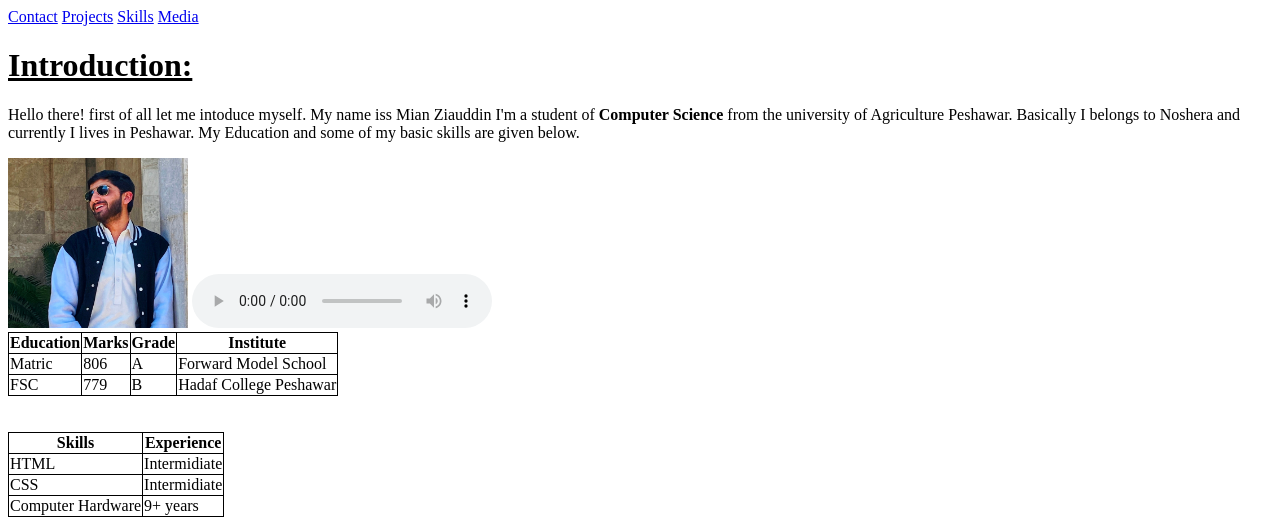
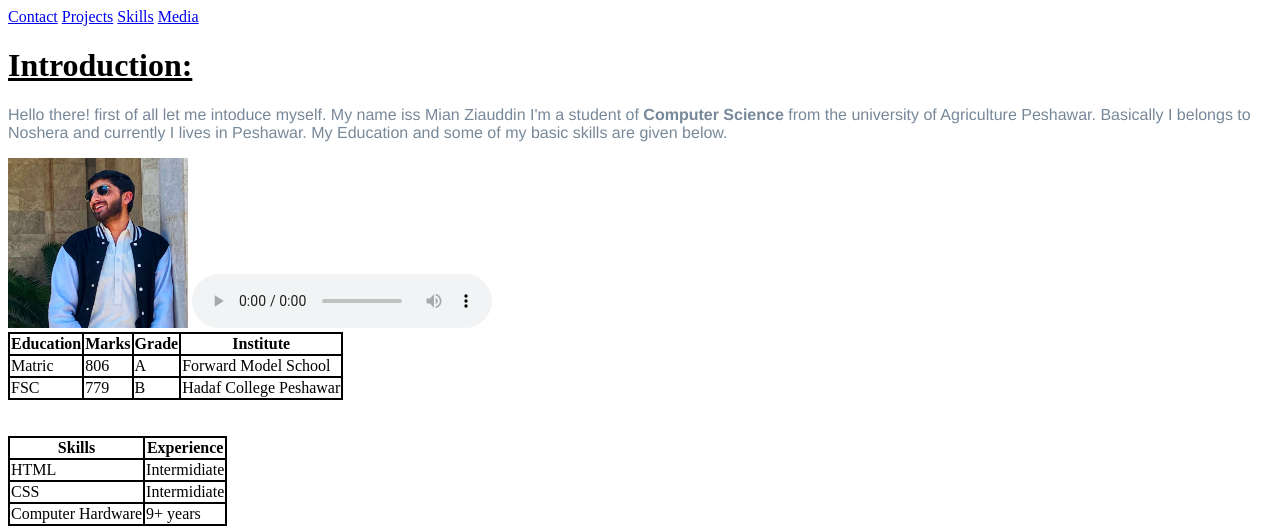
Before and after one commit to MianZiauddin/portfolio, a plain HTML site: page index.html in a window 1280 px wide. Shown: the top 529 px of the page. Drawn offline with Linux system fonts and the light colour scheme.

Commit message:
portfilio update

```diff
--- /dev/null
+++ b/Projects-Page/project.css
@@ -0,0 +1,8 @@
+h1{
+    color: rgb(15, 148, 193);
+    text-size-adjust: 20px;
+}
+
+p{
+    word-spacing: .3em;
+}
--- a/index.html
+++ b/index.html
@@ -4,12 +4,8 @@
     <meta charset="UTF-8">
     <meta name="viewport" content="width=device-width, initial-scale=1.0">
     <title>Portfolio</title>
-    <style>
-        table,tr,td,th{
-            border: 1px solid black;
-            border-collapse: collapse;
-        }
-    </style>
+    <link rel="stylesheet" href="style.css">
+
 </head>
 <body>
     <a href="./Contacts/index.html">Contact</a>
@@ -19,12 +15,12 @@
 
     <h1><ins>Introduction:</ins></h1>
 
-    <p>Hello there! first of all let me intoduce myself. My name iss Mian Ziauddin I'm a student of <b>Computer Science</b> from the university of Agriculture Peshawar. Basically I belongs to Noshera and currently I lives in Peshawar. My Education and some of my basic skills are given below. </p>
+    <p id="p1">Hello there! first of all let me intoduce myself. My name iss Mian Ziauddin I'm a student of <b>Computer Science</b> from the university of Agriculture Peshawar. Basically I belongs to Noshera and currently I lives in Peshawar. My Education and some of my basic skills are given below. </p>
 
     <img src="./Images/Me-2.jpg" alt="This is me" height="170" width="180">
     <audio src="./audios/comic5-25269.mp3" controls></audio>
 
-    <table>
+    <table id="table1">
         <tr>
             <th>Education</th>
             <th>Marks</th>
@@ -47,7 +43,7 @@
         </tr>
     </table> <br><br>
 
-        <table>
+        <table id="table2">
                 <tr>
                     <th>Skills</th>
                     <th>Experience</th>
--- /dev/null
+++ b/style.css
@@ -0,0 +1,9 @@
+#p1{
+    font-family: 'Franklin Gothic Medium', 'Arial Narrow', Arial, sans-serif;
+    color:lightslategray ;
+}
+
+table,tr,td,th{
+    border: 2px solid black;
+    border-collapse: collapse;
+}
```
Also changed, not shown: Projects-Page/index.html (+1 -0 lines).
